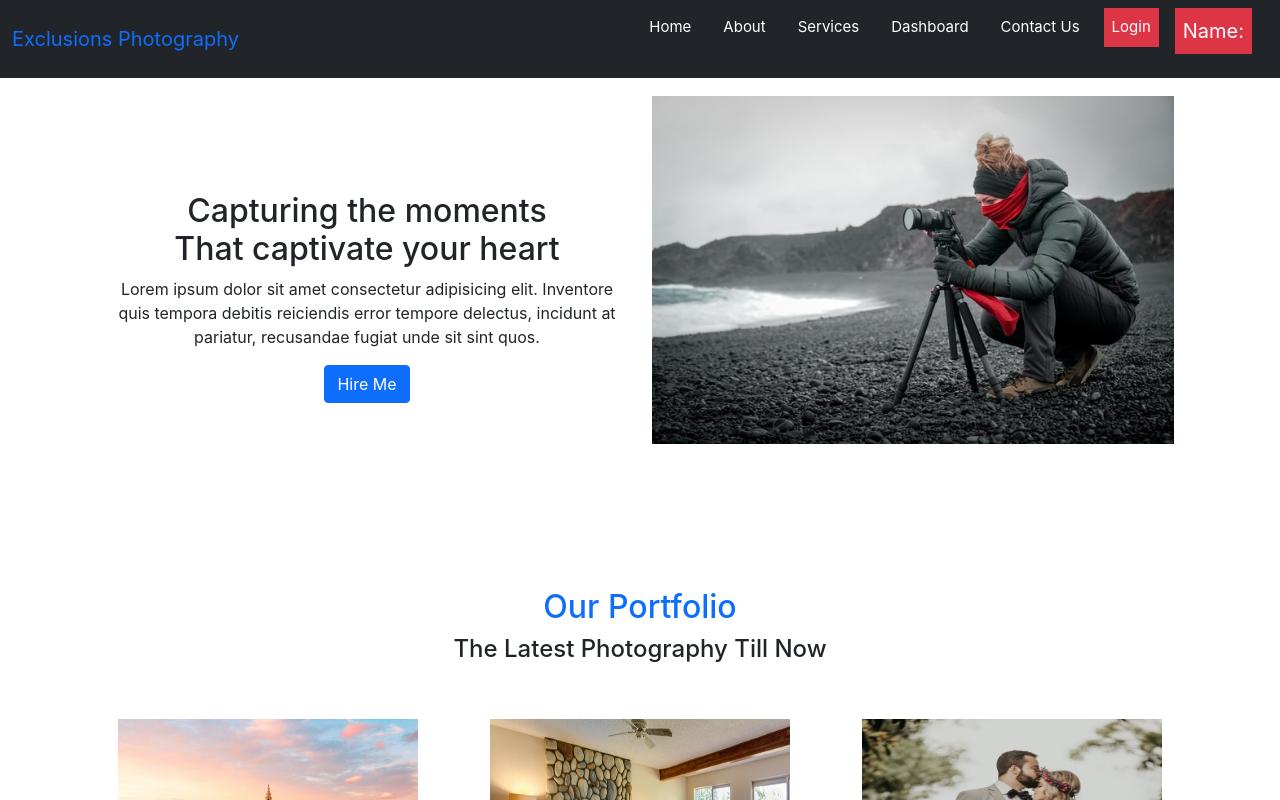
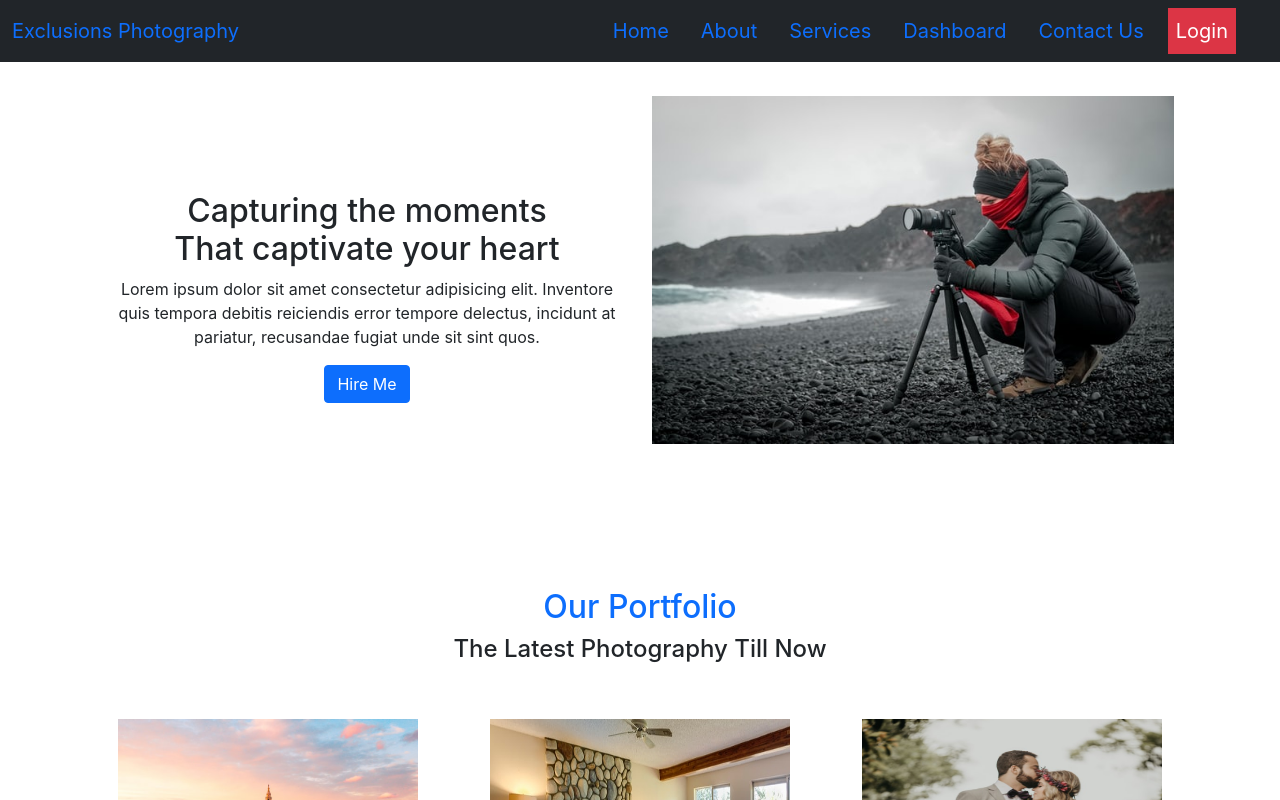
Before and after one commit to arr-atiq/exclusion-photography, a React (Create React App) app: page / in a window 1280 px wide. Shown: the top 800 px of the page. Built offline with nearby package versions, Linux system fonts and the light colour scheme; no server answers.

Commit message:
some design changed

```diff
--- a/src/Components/Home/Footer/Footer.css
+++ b/src/Components/Home/Footer/Footer.css
@@ -23,9 +23,8 @@
   margin-top:5px;
   letter-spacing:2px
 }
-ul li  a
+.footer-links li a
 {
-  color:white;
   font-size:15px;
   text-decoration:none;
 }
--- a/src/Components/Home/ProjectCounter/ProjectCounter.css
+++ b/src/Components/Home/ProjectCounter/ProjectCounter.css
@@ -1,6 +1,6 @@
 .pro-counter{
     width: 250px;
-    padding: 30px;
+    padding: 20px;
     background-color: lightgray;
     margin-right: 10px;
 }
--- a/src/Components/Home/ProjectCounter/ProjectCounter.js
+++ b/src/Components/Home/ProjectCounter/ProjectCounter.js
@@ -70,7 +70,7 @@ const ProjectCounter = () => {
                 <div className="pro-counter col-md-3 text-center mt-5 mb-5 mt-5 mt-4">
                     <i><FontAwesomeIcon icon={faFeatherAlt} /></i>
                     <p id="number4" >12</p>
-                    <p>Famous Writers</p>
+                    <p>Famous Photographers</p>
                 </div>
             </div>
         </div>
--- a/src/Components/Navbar/Navbar.js
+++ b/src/Components/Navbar/Navbar.js
@@ -12,7 +12,7 @@ const Navbar = () => {
                     <span class="navbar-toggler-icon"></span>
                 </button>
                 <div class="collapse navbar-collapse" id="navbarSupportedContent">
-                    <ul class="navbar-nav ms-auto mb-2 mb-lg-0">
+                    <ul class="navbar-nav ms-auto mb-2 mb-lg-0 d-flex align-items-center">
                         <li class="nav-item me-3">
                             <a class="nav-link" aria-current="page" href="/home">Home</a>
                         </li>
@@ -29,10 +29,10 @@ const Navbar = () => {
                             <a class="nav-link " href="/contact">Contact Us</a>
                         </li>
                         <li class="nav-item me-3">
-                            <a class="nav-link bg-danger text-white" href="login">Login</a>
+                            <a class="nav-link bg-danger text-white" href="/login">Login</a>
                         </li>
                         <li class="nav-item me-3">
-                            <p class="nav-link bg-danger text-white" href="#">Name: {loggedInUser.name}</p>
+                            <p className="text-white mt-3">{loggedInUser.name}</p>
                         </li>
                     </ul>
                 </div>
```
